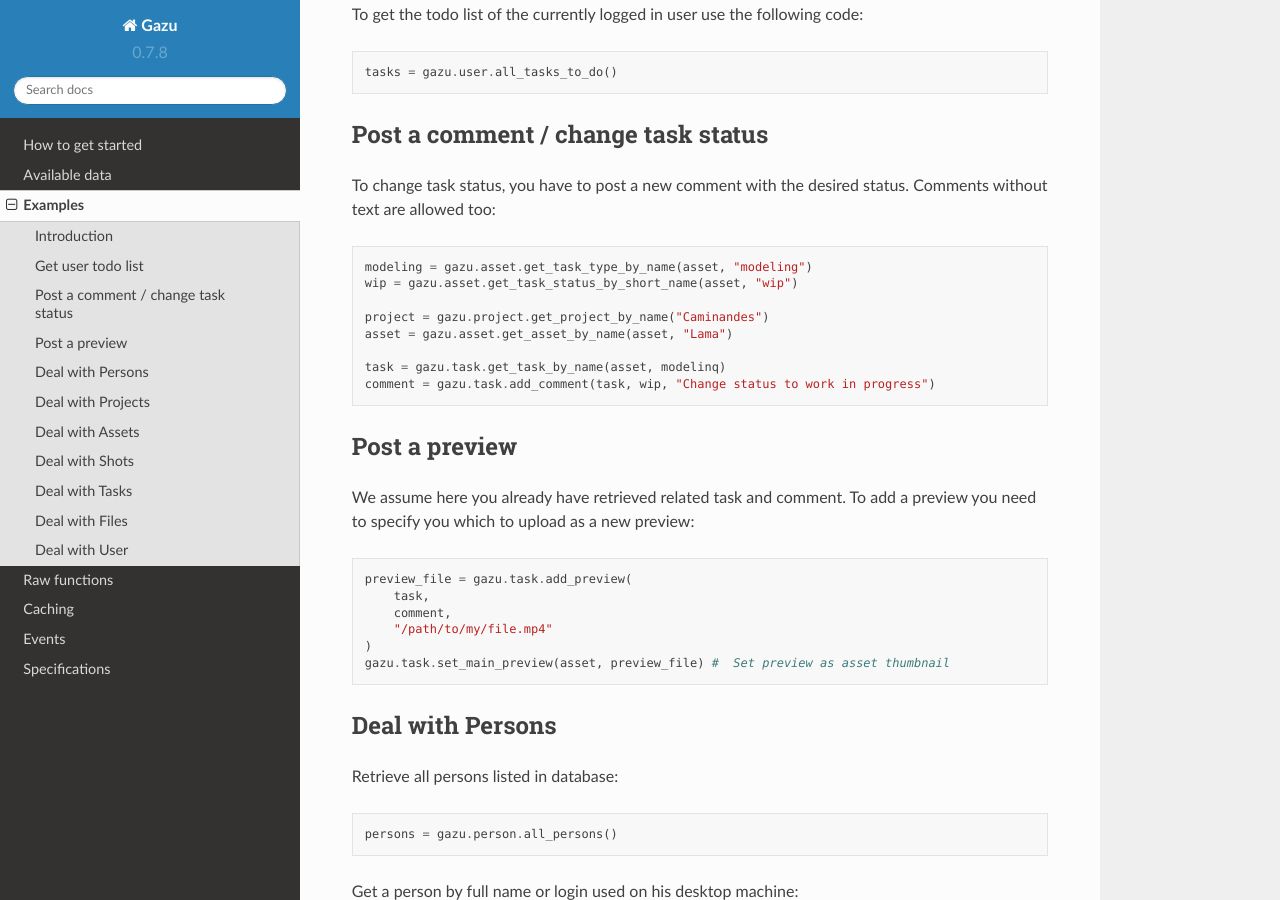
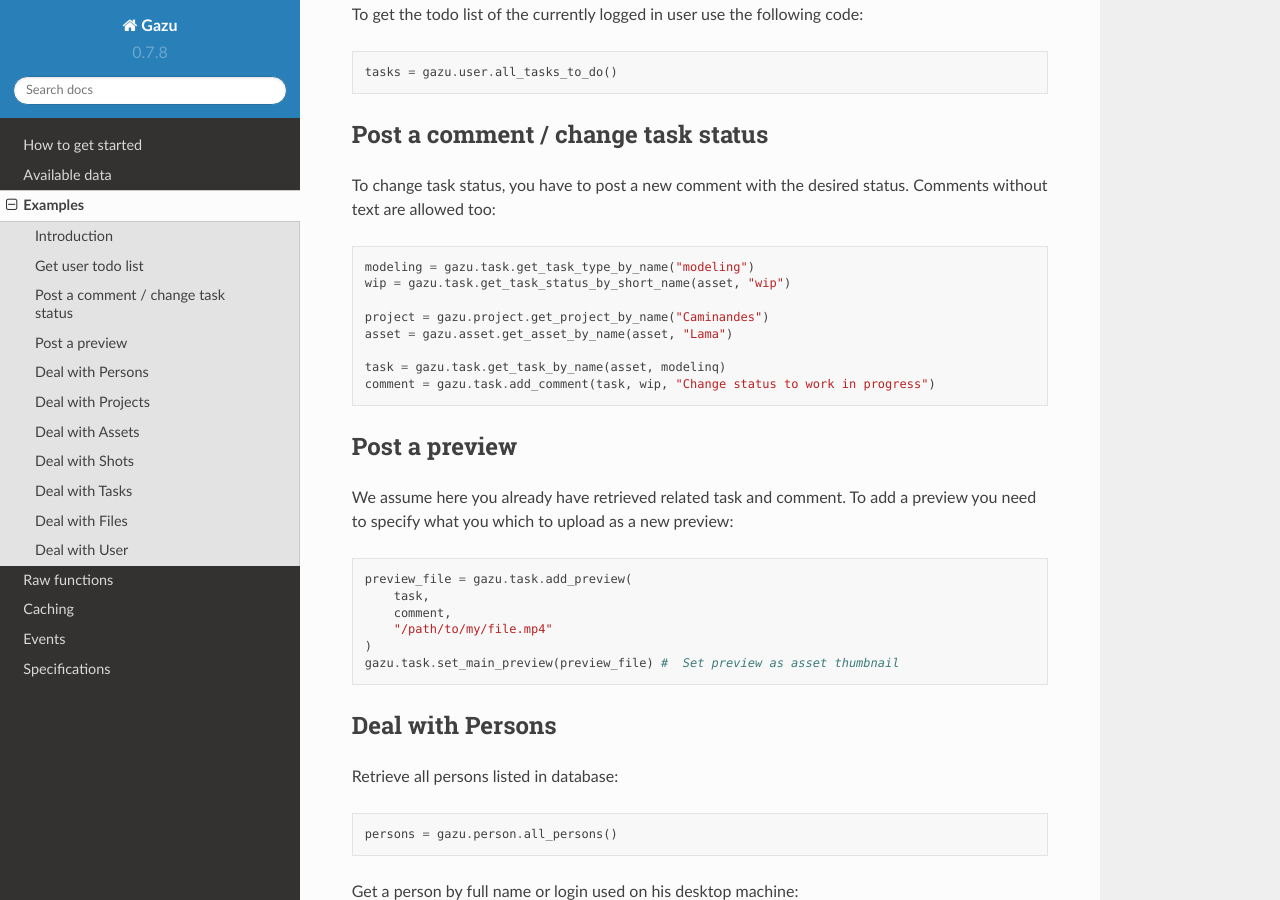
Before and after one commit to cgwire/gazu, a Sphinx documentation site: the page built from docs/source/examples.md, in a window 1280 px wide and 900 px high, scrolled down 342 px. Built offline with Sphinx 7.4.7 and the Read the Docs theme 2.0.0, drawn with Linux system fonts in a browser that asks for light colours.

Commit message:
Fix comment and preview snippet

````diff
--- a/docs/source/examples.md
+++ b/docs/source/examples.md
@@ -20,8 +20,8 @@ To change task status, you have to post a new comment with the desired status.
 Comments without text are allowed too:
 
 ```python
-modeling = gazu.asset.get_task_type_by_name(asset, "modeling")
-wip = gazu.asset.get_task_status_by_short_name(asset, "wip")
+modeling = gazu.task.get_task_type_by_name("modeling")
+wip = gazu.task.get_task_status_by_short_name(asset, "wip")
 
 project = gazu.project.get_project_by_name("Caminandes")
 asset = gazu.asset.get_asset_by_name(asset, "Lama")
@@ -33,7 +33,7 @@ comment = gazu.task.add_comment(task, wip, "Change status to work in progress")
 ## Post a preview
 
 We assume here you already have retrieved related task and comment. To add a
-preview you need to specify you which to upload as a new preview:
+preview you need to specify what you which to upload as a new preview:
 
 ```python
 preview_file = gazu.task.add_preview(
@@ -41,7 +41,7 @@ preview_file = gazu.task.add_preview(
     comment,
     "/path/to/my/file.mp4"
 )
-gazu.task.set_main_preview(asset, preview_file) #  Set preview as asset thumbnail
+gazu.task.set_main_preview(preview_file) #  Set preview as asset thumbnail
 ```
 
 ## Deal with Persons
````
